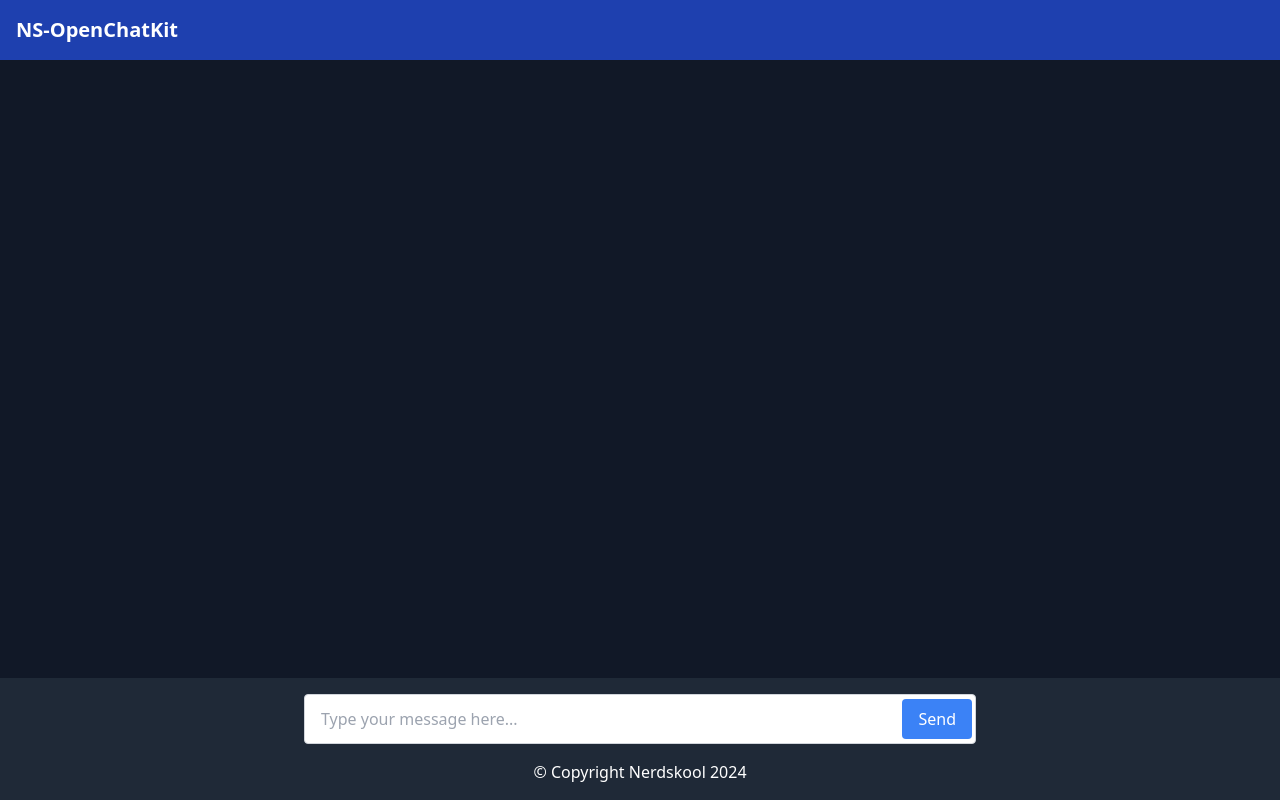
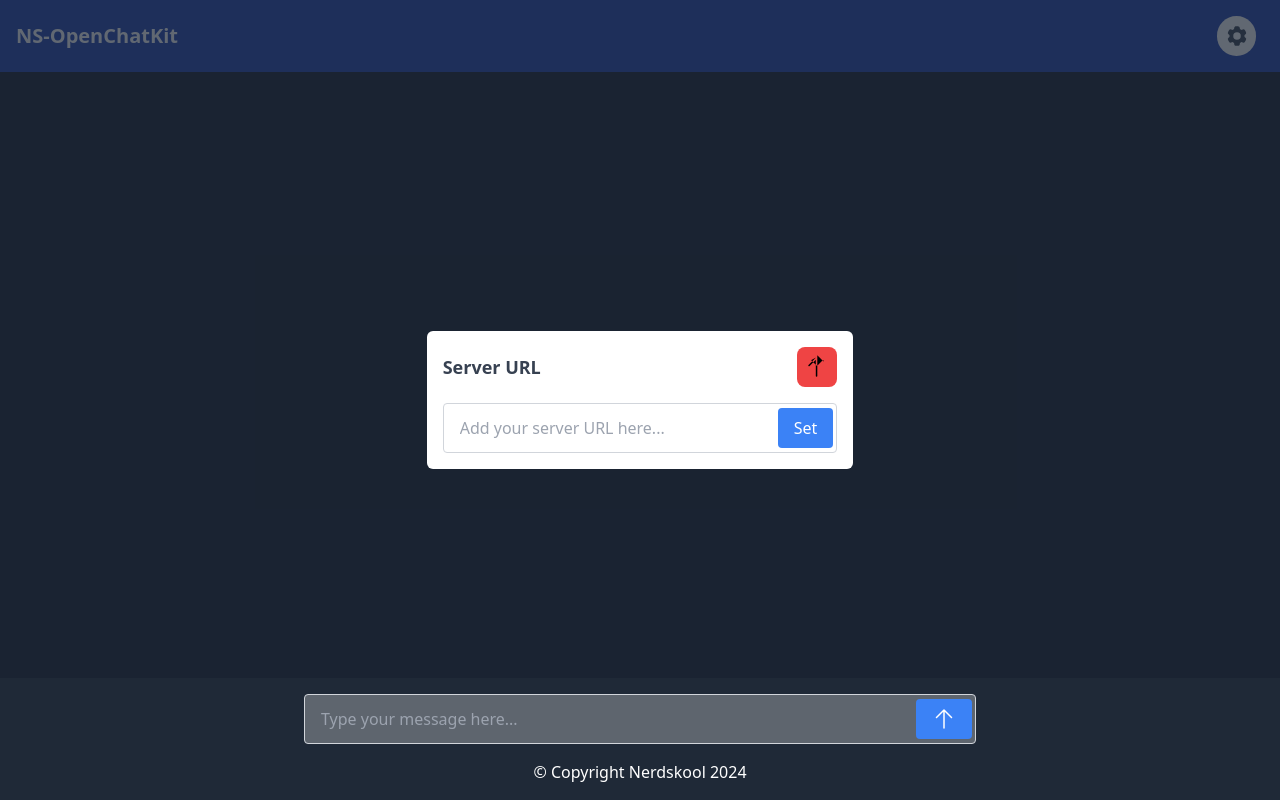
Before and after one commit to Tr3yPaschal/OpenChatKit-Next, a Next.js app: page / in a window 1280 px wide. Built offline with nearby package versions, Linux system fonts and the light colour scheme.

Commit message:
Submit on key press. Stable Version

```diff
--- a/pages/index.js
+++ b/pages/index.js
@@ -5,6 +5,11 @@ export default function Home() {
   const [conversations, setConversations] = useState([]);
   const [isLoading, setIsLoading] = useState(false);
   const [error, setError] = useState(null);
+  const [isModalOpen, setIsModalOpen] = useState(true); // State for controlling the modal
+  const [serverUrl, setServerUrl] = useState('https://6a28202448b7.ngrok.app'); // Default server URL
+  const [isInputDisabled, setIsInputDisabled] = useState(true); // State to disable message-input
+  const [isSendButtonDisabled, setIsSendButtonDisabled] = useState(true); // State to disable send-button
+
   const mainContentRef = useRef(null);
   const updatingConversationIndex = useRef(null);
 
@@ -14,45 +19,67 @@ export default function Home() {
     const timestamp = new Date().toLocaleTimeString();
     const newMessage = { message, response: '', timestamp };
     updatingConversationIndex.current = conversations.length;
-    setConversations([...conversations, newMessage]);
+    setConversations((prevConversations) => [...prevConversations, newMessage]);
     setMessage(''); // Clear the input field as soon as the user hits send
 
     setIsLoading(true);
     setError(null);
 
     try {
-      const responseStream = await fetch('http://localhost:3000/', {
+      const response = await fetch(serverUrl, {
         method: 'POST',
-        headers: { 'Content-Type': 'text/plain' },
-        body: message
+        headers: {
+          'Content-Type': 'application/x-www-form-urlencoded',
+          Authorization: 'Bearer a1f7e49d-64df-4f0e-94dd-9629464ed6b9',
+        },
+        body: `message=${encodeURIComponent(message)}`,
+        mode: 'cors',
+      });
+      if (!response.ok) {
+        throw new Error(`HTTP error! status: ${response.status}`);
+      }
+
+      const responseJson = await response.json();
+      const responseText = responseJson.response;
+
+      setConversations((prevConversations) => {
+        const updatedConversations = [...prevConversations];
+        updatedConversations[updatingConversationIndex.current].response = responseText;
+        return updatedConversations;
       });
 
-      if (!responseStream.ok) {
-        throw new Error(`HTTP error! status: ${responseStream.status}`);
-      }
-
-      const reader = responseStream.body.getReader();
-      const decoder = new TextDecoder();
-
-      let completeResponse = '';
-
-      reader.read().then(function processText({ done, value }) {
-        if (done) {
-          setConversations(prevConversations => {
-            const updatedConversations = [...prevConversations];
-            updatedConversations[updatingConversationIndex.current].response = completeResponse;
-            return updatedConversations;
-          });
-          setIsLoading(false);
-          return;
-        }
-        completeResponse += decoder.decode(value, { stream: true });
-        return reader.read().then(processText);
-      });
+      setIsLoading(false);
     } catch (err) {
       console.error('Error sending message:', err);
       setError(err.message || 'Failed to fetch');
       setIsLoading(false);
+    }
+  };
+
+  const handleConfigSubmit = () => {
+    setIsModalOpen(false);
+    setIsInputDisabled(false); // Enable message-input
+    setIsSendButtonDisabled(false); // Enable send-button
+    setServerUrl(document.getElementById('config-input').value);
+  };
+
+  const handleCloseButtonClick = () => {
+    setIsModalOpen(false);
+    setIsInputDisabled(false); // Enable message-input
+    setIsSendButtonDisabled(false); // Enable send-button
+  };
+
+  const handleConfigButtonClick = () => {
+    setIsModalOpen(true);
+    setIsInputDisabled(true); // Disable message-input
+    setIsSendButtonDisabled(true); // Disable send-button
+  };
+
+  // Function to handle Enter key press
+  const handleKeyDown = (e) => {
+    if (e.key === 'Enter' && message.trim() !== '') {
+      // Call your function here
+      sendMessage();
     }
   };
 
@@ -64,27 +91,36 @@ export default function Home() {
 
   return (
     <div id="header" className="flex flex-col h-screen">
-      <header className="bg-blue-800 text-white p-4">
-        <nav className="container mx-auto flex justify-between items-center">
+      <header className="bg-blue-800 text-white p-4 flex justify-between items-center">
+        <nav className="container mx-auto flex items-center">
           <span className="text-xl font-bold">NS-OpenChatKit</span>
         </nav>
+        <button
+          id="config-button"
+          onClick={handleConfigButtonClick} // Open the modal when the button is clicked
+          className="inline-flex items-center justify-center w-10 h-10 mr-2 text-gray-700 transition-colors duration-150 bg-white rounded-full focus:shadow-outline hover:bg-gray-200"
+        >
+          <svg xmlns="http://www.w3.org/2000/svg" viewBox="0 0 24 24" fill="currentColor" className="w-6 h-6">
+            <path fillRule="evenodd" d="M11.078 2.25c-.917 0-1.699.663-1.85 1.567L9.05 4.889c-.02.12-.115.26-.297.348a7.493 7.493 0 0 0-.986.57c-.166.115-.334.126-.45.083L6.3 5.508a1.875 1.875 0 0 0-2.282.819l-.922 1.597a1.875 1.875 0 0 0 .432 2.385l.84.692c.095.078.17.229.154.43a7.598 7.598 0 0 0 0 1.139c.015.2-.059.352-.153.43l-.841.692a1.875 1.875 0 0 0-.432 2.385l.922 1.597a1.875 1.875 0 0 0 2.282.818l1.019-.382c.115-.043.283-.031.45.082.312.214.641.405.985.57.182.088.277.228.297.35l.178 1.071c.151.904.933 1.567 1.85 1.567h1.844c.916 0 1.699-.663 1.85-1.567l.178-1.072c.02-.12.114-.260.297-.349.344-.165.673-.356.985-.57.167-.114.335-.125.45-.082l1.02.382a1.875 1.875 0 0 0 2.28-.819l.923-1.597a1.875 1.875 0 0 0-.432-2.385l-.84-.692c-.095-.078-.17-.229-.154-.43a7.614 7.614 0 0 0 0-1.139c-.016-.2.059-.352.153-.43l.84-.692c.708-.582.891-1.59.433-2.385l-.922-1.597a1.875 1.875 0 0 0-2.282-.818l-1.02.382c-.114.043-.282.031-.449-.083a7.49 7.49 0 0 0-.985-.57c-.183-.087-.277-.227-.297-.348l-.179-1.072a1.875 1.875 0 0 0-1.85-1.567h-1.843ZM12 15.75a3.75 3.75 0 1 0 0-7.5 3.75 3.75 0 0 0 0 7.5Z" clipRule="evenodd" />
+          </svg>
+        </button>
       </header>
 
       <main id="convo" ref={mainContentRef} className="flex flex-col items-center justify-start flex-grow p-6 bg-gray-900 overflow-y-auto">
         {conversations.map((conv, index) => (
           <div key={index} className="mb-4 w-full max-w-2xl rounded-lg bg-white p-6 shadow-lg relative">
-            <div className="flex justify-between">
-              <p id="msg-ts" className="text-sm text-gray-500">{conv.timestamp}</p>
-              <p id="msg" className="p-4 rounded bg-gray-50 border border-gray-100 text-gray-600">{conv.message}</p>
+            <div className="flex justify-between mb-10">
+              <p id="msg" className="mr-5 w-4/5 p-4 rounded bg-gray-50 border border-gray-100 text-gray-600">{conv.message}</p>
+              <p id="msg-ts" className="w-1/5 flex justify-end text-sm text-gray-500">{conv.timestamp}</p>
             </div>
             {conv.response && (
-              <div className="flex justify-between">
-                <p id="res" className="p-4 rounded bg-gray-200 border border-gray-100 text-gray-600">{conv.response}</p>
-                <p id="res-ts" className="text-sm text-gray-500">{conv.timestamp}</p>
+              <div className="flex justify-between mb-10">
+                <p id="res-ts" className="w-1/5 flex float-left text-sm text-gray-500">{conv.timestamp}</p>
+                <p id="res" className="ml-5 w-4/5 p-4 rounded bg-gray-200 border border-gray-100 text-gray-600">{conv.response}</p>
               </div>
             )}
             {isLoading && index === conversations.length - 1 && (
-              <div id="convo-footer" className="p-2" style={{ height: '40px' }}>
+              <div id="convo-footer" className="p-2" style={{ height: '30px' }}>
                 <div className="loader" style={{ width: '20px', height: '20px', float: 'right' }}></div>
               </div>
             )}
@@ -92,26 +128,66 @@ export default function Home() {
         ))}
       </main>
 
+      {/* Modal for configuring server URL */}
+      {isModalOpen && (
+        <div className="w-full h-full fixed top-0 left-0 w-screen h-screen flex items-center justify-center bg-gray-800 bg-opacity-70">
+          <div className="w-1/3 bg-white w-700 p-4 rounded-md relative">
+            <div className="flex justify-between items-center mb-4">
+              <h2 className="text-lg font-semibold text-gray-700">Server URL</h2>
+              <button
+                id="close-button"
+                onClick={handleCloseButtonClick} // Close the modal when the button is clicked
+                className="inline-flex items-center justify-center w-10 h-10 text-white-100 transition-colors duration-150 bg-red-500 rounded-lg focus:shadow-outline hover:bg-red-800"
+              >
+                <svg xmlns="http://www.w3.org/2000/svg" viewBox="0 0 24 24" fill="currentColor" className="w-6 h-6">
+                  <path fillRule="evenodd" d="M5.47 5.47a.75.75 0 0 1 1.06 0L12 10.94l5.47-5.47a.75.75 0 1 1 1.06 1.06l-6.22-6.22V21a.75.75 0 0 1-1.5 0V4.81l-6.22 6.22a.75.75 0 1 1-1.06-1.06l7.5-7.5Z" clipRule="evenodd" />
+                </svg>
+              </button>
+            </div>
+            <div className="relative w-full max-w-2xl">
+              <input
+                type="text"
+                id="config-input"
+                className="w-full pl-4 pr-20 py-3 rounded border border-gray-300 text-gray-700 focus:border-blue-500 focus:outline-none"
+                placeholder="Add your server URL here..."
+              />
+              <button
+                onClick={handleConfigSubmit}
+                className="absolute right-1 top-1/2 transform -translate-y-1/2 rounded bg-blue-500 py-2 px-4 text-white focus:outline-none focus:ring focus:ring-blue-300"
+              >
+                Set
+              </button>
+            </div>
+          </div>
+        </div>
+      )}
+
       <footer className="bg-gray-800 text-white text-center p-4 sticky bottom-0 flex flex-col items-center">
         <div className="relative w-full max-w-2xl">
           <input
+            id="message-input"
             type="text"
             value={message}
             onChange={(e) => setMessage(e.target.value)}
+            onKeyDown={handleKeyDown}
             className="w-full pl-4 pr-20 py-3 rounded border border-gray-300 text-gray-700 focus:border-blue-500 focus:outline-none"
             placeholder="Type your message here..."
+            disabled={isInputDisabled}
           />
           <button
+            id="send-button"
             onClick={sendMessage}
-            disabled={isLoading}
-            className={`absolute right-1 top-1/2 transform -translate-y-1/2 rounded bg-blue-500 py-2 px-4 text-white focus:outline-none focus:ring focus:ring-blue-300 ${isLoading ? 'bg-gray-500' : 'hover:bg-blue-600'}`}
+            disabled={isLoading || isSendButtonDisabled}
+            className={`absolute right-1 top-1/2 transform -translate-y-1/2 rounded bg-blue-500 py-2 px-4 text-white focus:outline-none focus:ring focus:ring-blue-300 ${
+              isLoading ? 'bg-gray-500' : 'hover:bg-blue-600'
+            }`}
           >
-            {isLoading ? 'Sending...' : 'Send'}
+            {isLoading ? 'Sending...' : <svg xmlns="http://www.w3.org/2000/svg" viewBox="0 0 24 24" fill="currentColor" className="w-6 h-6">
+              <path fillRule="evenodd" d="M11.47 2.47a.75.75 0 0 1 1.06 0l7.5 7.5a.75.75 0 1 1-1.06 1.06l-6.22-6.22V21a.75.75 0 0 1-1.5 0V4.81l-6.22 6.22a.75.75 0 1 1-1.06-1.06l7.5-7.5Z" clipRule="evenodd" />
+            </svg>}
           </button>
         </div>
-        <p className="mt-4">
-          &copy; Copyright Nerdskool 2024
-        </p>
+        <p className="mt-4">&copy; Copyright Nerdskool 2024</p>
       </footer>
     </div>
   );
```
